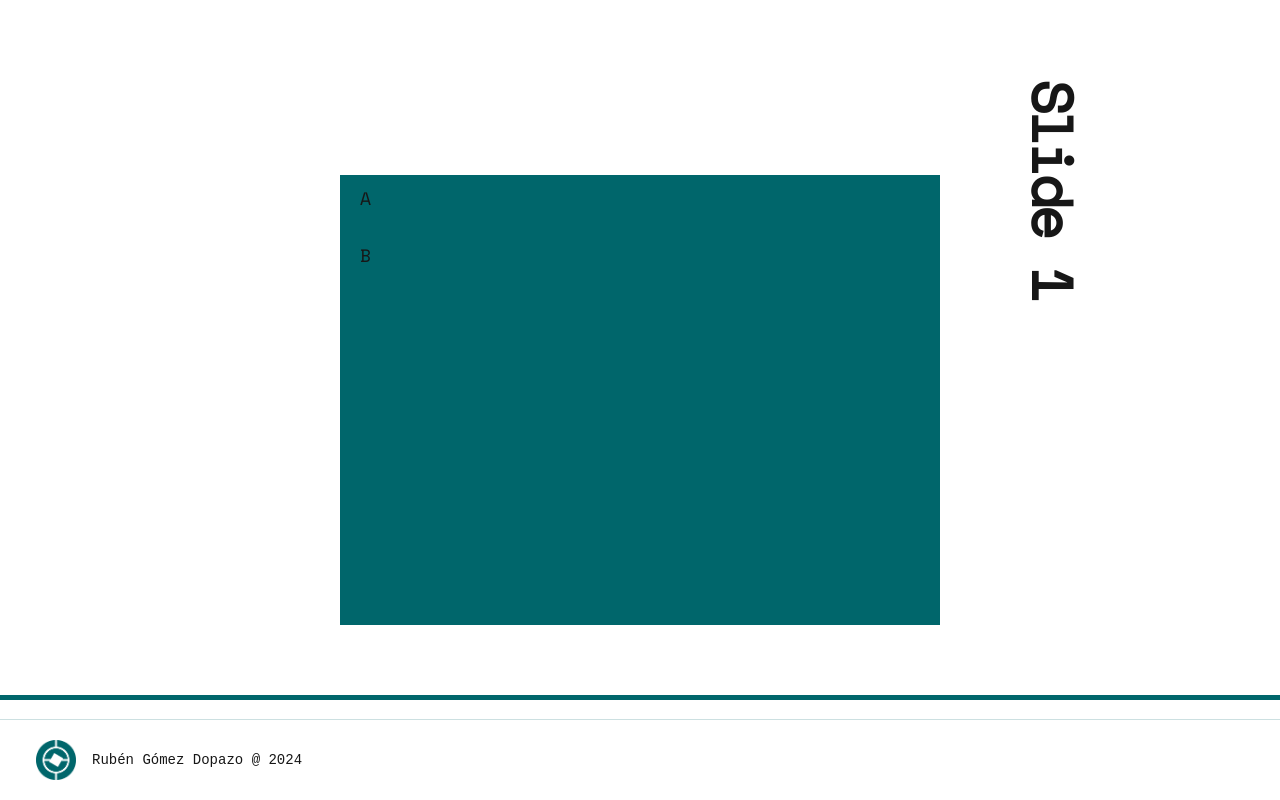
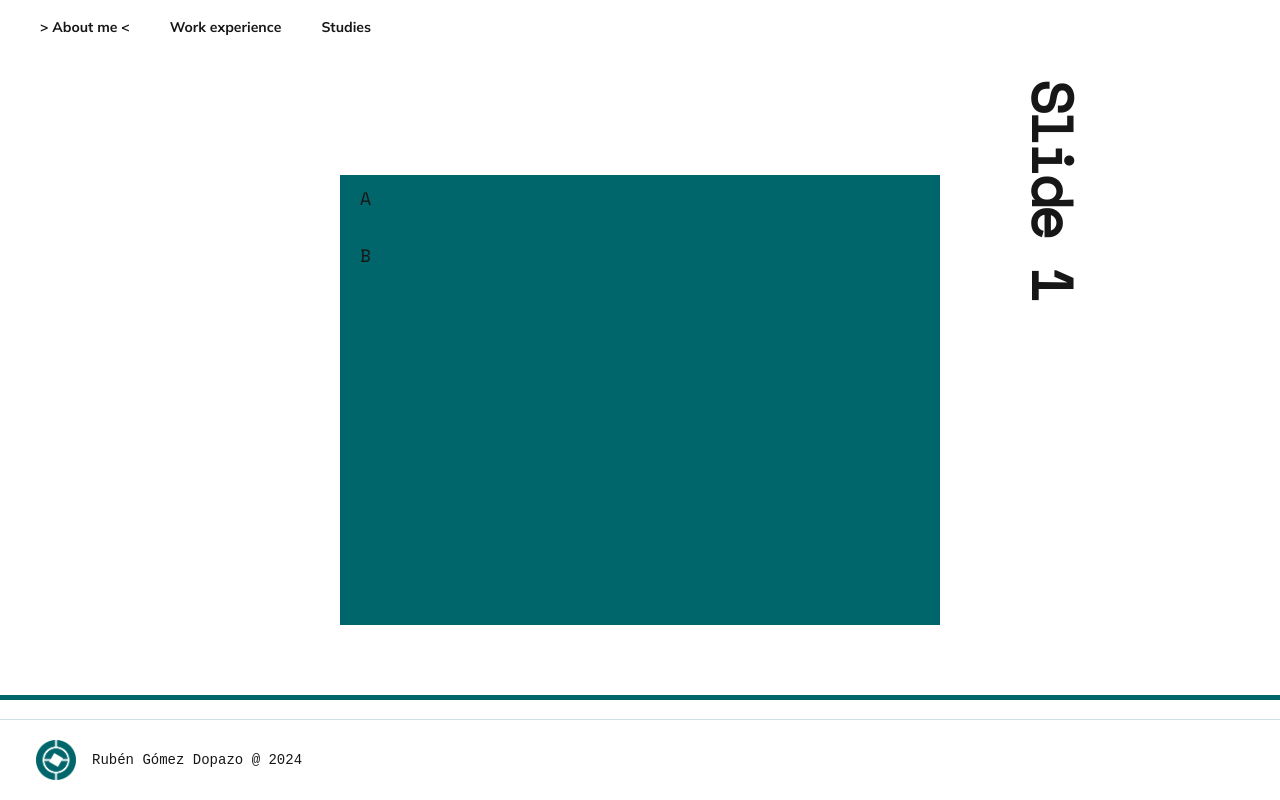
Before and after one commit to Rebun13/portfolio, a Next.js app: page / in a window 1280 px wide. Shown: the top 800 px of the page. Built offline with nearby package versions, Linux system fonts and the light colour scheme.

Commit message:
Implemented navbar The header contains the navbar with next links. Ruben Gomez Dopazo

```diff
--- /dev/null
+++ b/app/fonts/fonts.ts
@@ -0,0 +1,11 @@
+import localFont from "next/font/local";
+
+export const accentFont = localFont({
+    src: "./Mulish.ttf",
+    weight: "700",
+});
+
+export const primaryFont = localFont({
+    src: "./SpaceMono.ttf",
+    weight: "400",
+  });
--- a/app/globals.css
+++ b/app/globals.css
@@ -13,6 +13,20 @@
     --background: #0a0a0a;
     --foreground: #ededed;
   }
+}
+
+@font-face{
+  font-family: 'Mulish';
+  src:url(/app/fonts/Mulish.ttf);
+  font-weight: bold;
+  font-style: normal;
+}
+
+@font-face{
+  font-family: 'Space';
+  src:url(/app/fonts/SpaceMono.ttf);
+  font-weight: normal;
+  font-style: normal;
 }
 
 body {
@@ -39,6 +53,45 @@ p {
   font-size: 18px;
 }
 
+header {
+  position: fixed;
+  top: 0;
+  left: 0;
+  right: 0;
+  display: inline-flex;
+  justify-content: flex-start;
+  align-items: center;
+  padding: 20px;
+  background-image: linear-gradient(
+    rgba(0, 0, 0, 0) 1px,
+    var(--background) 1px
+  );
+  background-size: 4px 4px;
+  backdrop-filter: blur(3px);
+  -webkit-backdrop-filter: blur(3px);
+  -moz-backdrop-filter: blur(3px);
+  font-size: 14px;
+  line-height: 14px;
+  z-index: 200;
+}
+
+header h3 {
+  margin: 0 20px;
+  font-weight: bold;
+}
+
+header::after {
+  display: block;
+  content: "";
+  position: absolute;
+  top: -1px;
+  left: 0;
+  right: 0;
+  height: 1px;
+  background: var(--accent);
+  opacity: 0.2;
+}
+
 footer {
   position: fixed;
   bottom: 0;
@@ -48,7 +101,7 @@ footer {
   justify-content: flex-start;
   align-items: center;
   padding: 20px;
-  background-image: radial-gradient(
+  background-image: linear-gradient(
     rgba(0, 0, 0, 0) 1px,
     var(--background) 1px
   );
@@ -70,15 +123,6 @@ footer::before {
   height: 1px;
   background: var(--accent);
   opacity: 0.2;
-}
-
-footer svg {
-  margin-right: 20px;
-}
-
-footer a {
-  text-decoration: none;
-  color: var(--accent);
 }
 
 code {
@@ -105,7 +149,7 @@ code {
 html {
   scroll-snap-type: y mandatory;
 }
-
+/*
 h1 {
   font-size: 56px;
   font-weight: 700;
@@ -114,7 +158,7 @@ h1 {
   text-align: center;
   margin: 100px 0;
 }
-
+*/
 section {
   height: 100vh;
   display: flex;
--- a/app/layout.tsx
+++ b/app/layout.tsx
@@ -1,16 +1,8 @@
 import type { Metadata } from "next";
-import localFont from "next/font/local";
 import "@/app/globals.css";
+import { Navbar } from "@/components/Navbar";
 import { Footer } from "@/components/Footer";
-
-const accentFont = localFont({
-  src: "./fonts/Mulish.ttf",
-  weight: "700",
-});
-const primaryFont = localFont({
-  src: "./fonts/SpaceMono.ttf",
-  weight: "400",
-});
+import { primaryFont } from "./fonts/fonts";
 
 export const metadata: Metadata = {
   title: "Ruben Gomez Dopazo",
@@ -25,8 +17,9 @@ export default function RootLayout({
   return (
     <html lang="en">
       <body
-        className={`${accentFont.className} ${primaryFont.className} antialiased`}
+        className={`${primaryFont.className} antialiased`}
       >
+        <Navbar />
         {children}
         <Footer title="Rubén Gómez Dopazo @ 2024" />
       </body>
--- a/app/page.tsx
+++ b/app/page.tsx
@@ -1,7 +1,7 @@
 "use client"
 
 import React from "react"
-import { useRef } from "react";
+import { useRef } from "react"
 import {
   motion, useScroll,
   useSpring,
@@ -16,7 +16,7 @@ function useParallax(value: MotionValue<number>, distance: number) {
   return useTransform(value, [0, 1], [-distance, distance]);
 }
 
-function Slide({ title, content }: { title: string, content: string[] }) {
+function Slide({ title, content }: Readonly<{ title: string, content: string[] }>) {
   const ref = useRef(null);
   const { scrollYProgress } = useScroll({ target: ref });
   const y = useParallax(scrollYProgress, 300);
--- /dev/null
+++ b/components/Navbar.tsx
@@ -0,0 +1,45 @@
+"use client"
+
+import { motion } from "motion/react"
+import { accentFont } from "@/app/fonts/fonts"
+import { usePathname } from "next/navigation"
+import Link from "next/link"
+
+interface Element {
+    label: string
+    path: string
+}
+
+export function Navbar(){
+    const links: Element[] = [
+        {
+            "label": "About me",
+            "path": "/",
+        },
+        {
+            "label": "Work experience",
+            "path": "/work-experience",
+        },
+        {
+            "label": "Studies",
+            "path": "/studies",
+        },
+    ]
+
+    return (
+        <motion.header className={accentFont.className}>
+            {links.map((link: Element) => {
+                return (
+                    <Link href={link.path} key={link.label}>
+                        <motion.h3
+                            whileHover={{scale: 1.2, color: "#00666b"}}
+                            className={usePathname()==link.path ? "active" : ""}
+                        >
+                            {usePathname()==link.path ? `> ${link.label} <` : link.label}
+                        </motion.h3>
+                    </Link>
+                )
+            })}
+        </motion.header>
+    )
+}
```
